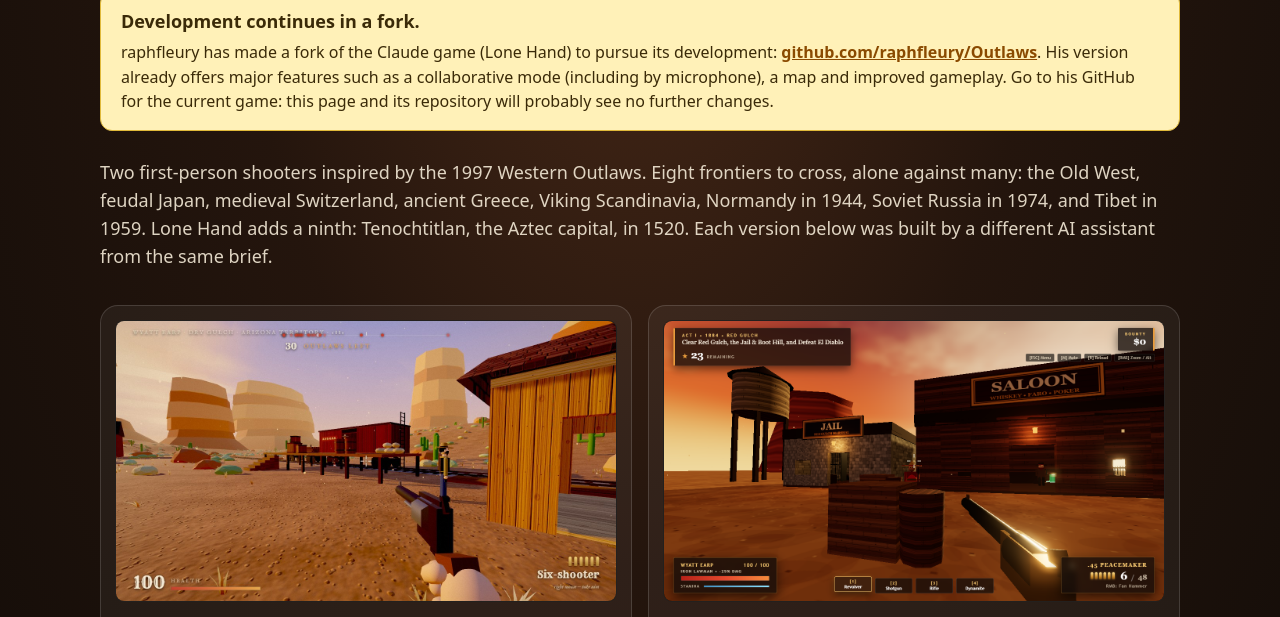
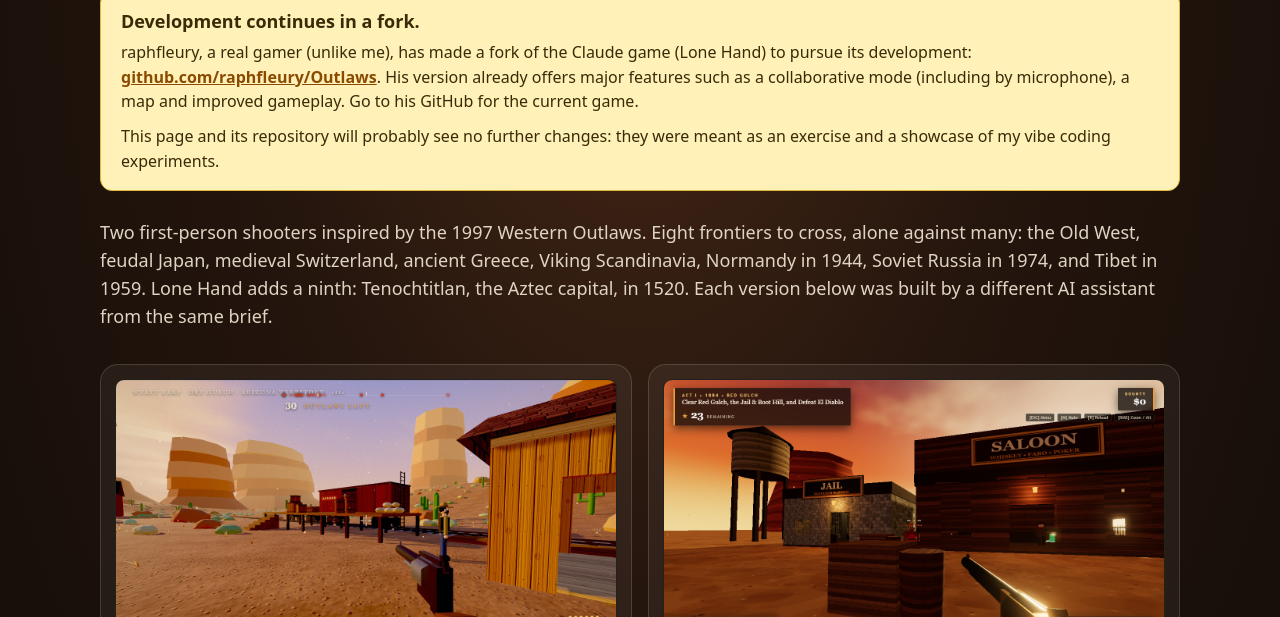
Before and after one commit to iago-swi/outlaws, a plain HTML site: page index.html in a window 1280 px wide. Shown: the part 169-786 px from the top of the page. Drawn offline with Linux system fonts and the light colour scheme.

Commit message:
Notice: reworded, with what this repository was meant to be

```diff
--- a/index.html
+++ b/index.html
@@ -17,6 +17,7 @@
   .notice{margin:0 0 28px;padding:16px 20px;border-radius:12px;background:#fff1b8;border:1px solid #e0b93a;color:#3a2a08;font-size:16px;line-height:1.55}
   .notice strong{display:block;font-size:18px;margin-bottom:4px}
   .notice a{color:#8a4a00;font-weight:600}
+  .notice p{margin:10px 0 0}
   p.lede{font-size:18px;line-height:1.55;margin:0 0 34px;opacity:.9}
   .grid{display:grid;grid-template-columns:repeat(auto-fit,minmax(280px,1fr));gap:16px}
   a.card{display:block;padding:14px 14px 24px;border-radius:18px;text-decoration:none;color:inherit;
@@ -37,7 +38,7 @@
 <body>
 <main>
   <h1>Outlaws</h1>
-  <div class="notice" role="note"><strong>Development continues in a fork.</strong> raphfleury has made a fork of the Claude game (Lone Hand) to pursue its development: <a href="https://github.com/raphfleury/Outlaws">github.com/raphfleury/Outlaws</a>. His version already offers major features such as a collaborative mode (including by microphone), a map and improved gameplay. Go to his GitHub for the current game: this page and its repository will probably see no further changes.</div>
+  <div class="notice" role="note"><strong>Development continues in a fork.</strong> raphfleury, a real gamer (unlike me), has made a fork of the Claude game (Lone Hand) to pursue its development: <a href="https://github.com/raphfleury/Outlaws">github.com/raphfleury/Outlaws</a>. His version already offers major features such as a collaborative mode (including by microphone), a map and improved gameplay. Go to his GitHub for the current game.<p>This page and its repository will probably see no further changes: they were meant as an exercise and a showcase of my vibe coding experiments.</p></div>
   <p class="lede">Two first-person shooters inspired by the 1997 Western Outlaws. Eight frontiers to cross, alone against many: the Old West, feudal Japan, medieval Switzerland, ancient Greece, Viking Scandinavia, Normandy in 1944, Soviet Russia in 1974, and Tibet in 1959. Lone Hand adds a ninth: Tenochtitlan, the Aztec capital, in 1520. Each version below was built by a different AI assistant from the same brief.</p>
   <div class="grid">
     <a class="card claude" href="Claude/index.html">
```
Also changed, not shown: Claude/README.md, README.md.
